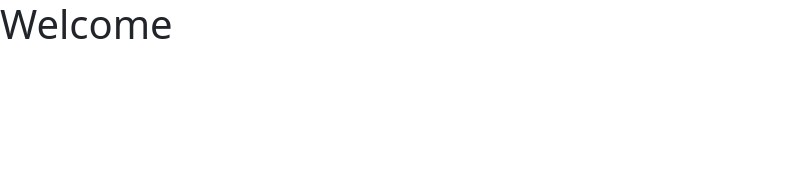
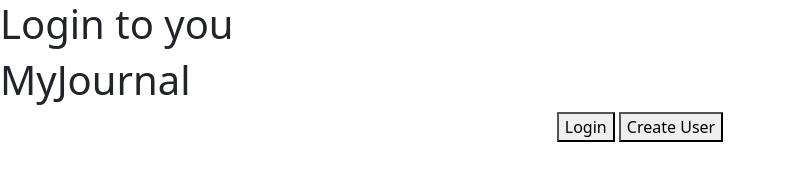
Before and after one commit to comp426-2022-spring/a99-ogma, a website: page public/index.html in a window 1280 px wide. Shown: the whole page, without its empty margins (0-785 px from the left). Drawn offline with nearby package versions, Linux system fonts and the light colour scheme; files that its build step writes are made by us from their sources.

Commit message:
index html

```diff
--- a/public/index.html
+++ b/public/index.html
@@ -7,7 +7,17 @@
   <meta http-equiv="X-UA-Compatible" content="ie=edge">
   <title>New Story | MyJournal</title>
 </head>
-<body>
+  <h1> Login to you </h1>
+  <body>
+
+    <h1 id="appName"> MyJournal </h1>
+    <div style = "text-align: center;">
+    <button onclick= "location.href = 'login_page.html';" id="loginButton" class="float-left submit-button" >Login</button>
+    <button onclick= "location.href = 'create_login.html';" id="createButton" class="float-left submit-button" >Create User</button>
+    </div>
+
+</body>
+</html>
   <!-- <div class = "container">
     <h1 class="mb-4">My Journals</h1>
     <a href="/articles/new" class="btn btn-success">New Article</a>
@@ -24,8 +34,6 @@
       </div>
     <% }) %>
   </div> -->
-
-  <h1> Welcome</h1>
  <!-- <div class="form-group">
     <label for="title">Title</label>
     <input required type="text" name="title" id="title" class="form-control">
```
